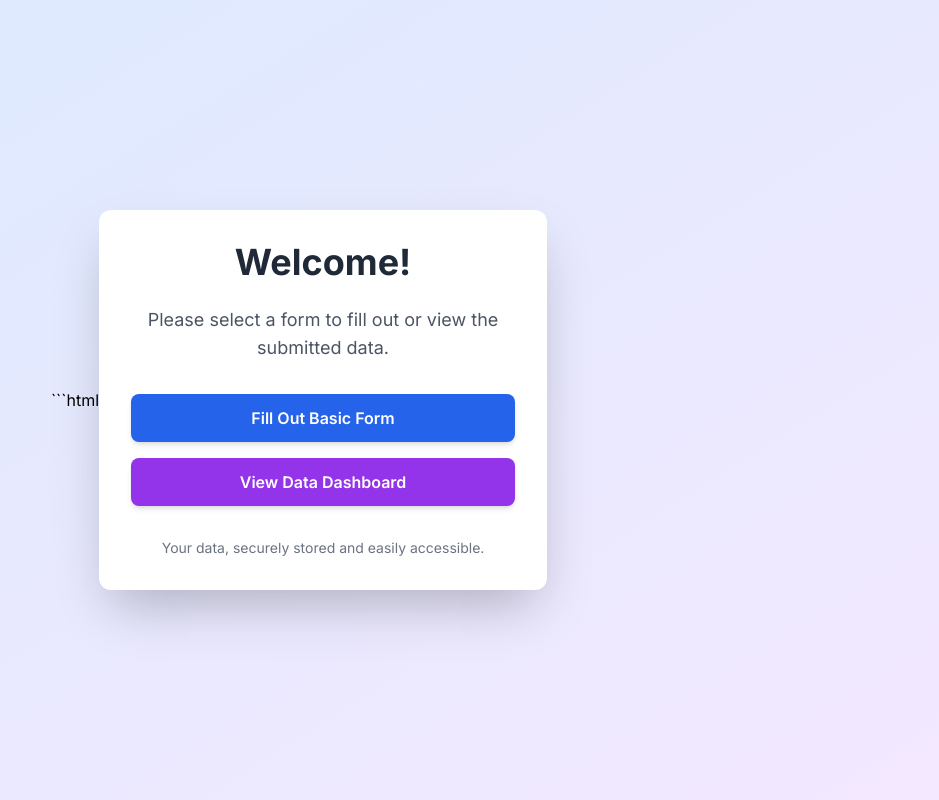
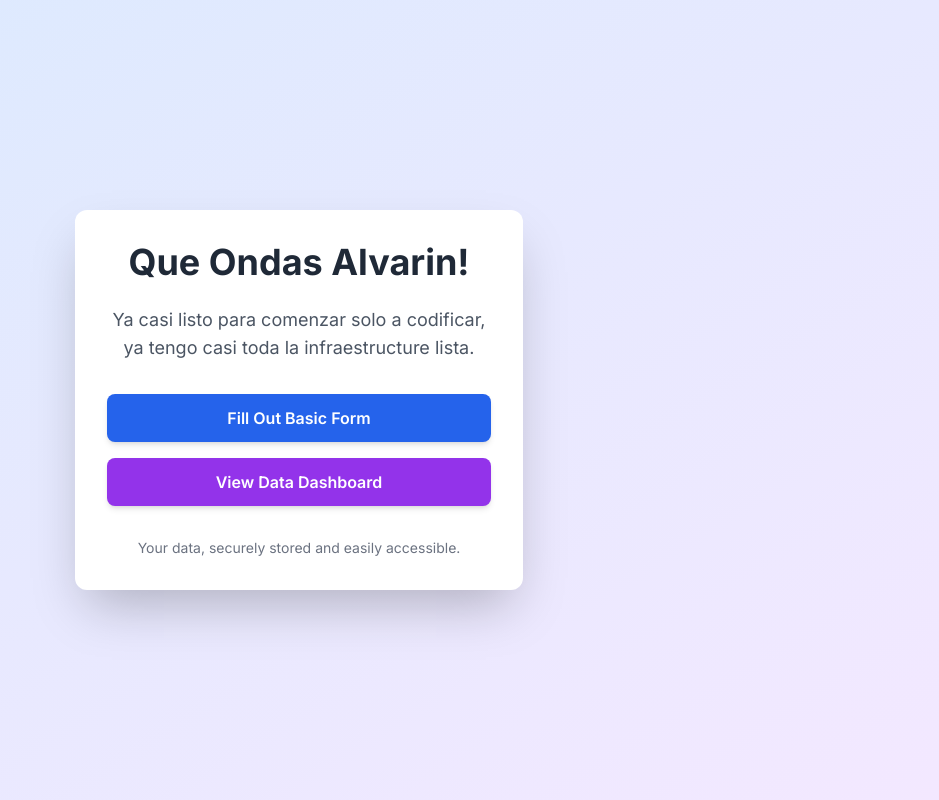
Before and after one commit to Algeto99/SEKapp-Backup, a Flask app: page / in a window 1280 px wide. Shown: the whole page, without its empty margins (341-1280 px from the left). Run offline with Flask 3, Linux system fonts and the light colour scheme; some libraries are stand-ins or nearby versions.

Commit message:
Updated index.html for landing service

````diff
--- a/landing/templates/index.html
+++ b/landing/templates/index.html
@@ -1,4 +1,3 @@
-```html
 <!DOCTYPE html>
 <html lang="en">
 <head>
@@ -15,9 +14,9 @@
 </head>
 <body class="bg-gradient-to-br from-blue-100 to-purple-100 min-h-screen flex items-center justify-center p-4">
     <div class="bg-white p-8 rounded-xl shadow-2xl max-w-md w-full text-center transform transition-all duration-300 hover:scale-105">
-        <h1 class="text-4xl font-extrabold text-gray-800 mb-6">Welcome!</h1>
+        <h1 class="text-4xl font-extrabold text-gray-800 mb-6">Que Ondas Alvarin!</h1>
         <p class="text-lg text-gray-600 mb-8">
-            Please select a form to fill out or view the submitted data.
+            Ya casi listo para comenzar solo a codificar, ya tengo casi toda la infraestructure lista.
         </p>
 
         <div class="space-y-4">
````
